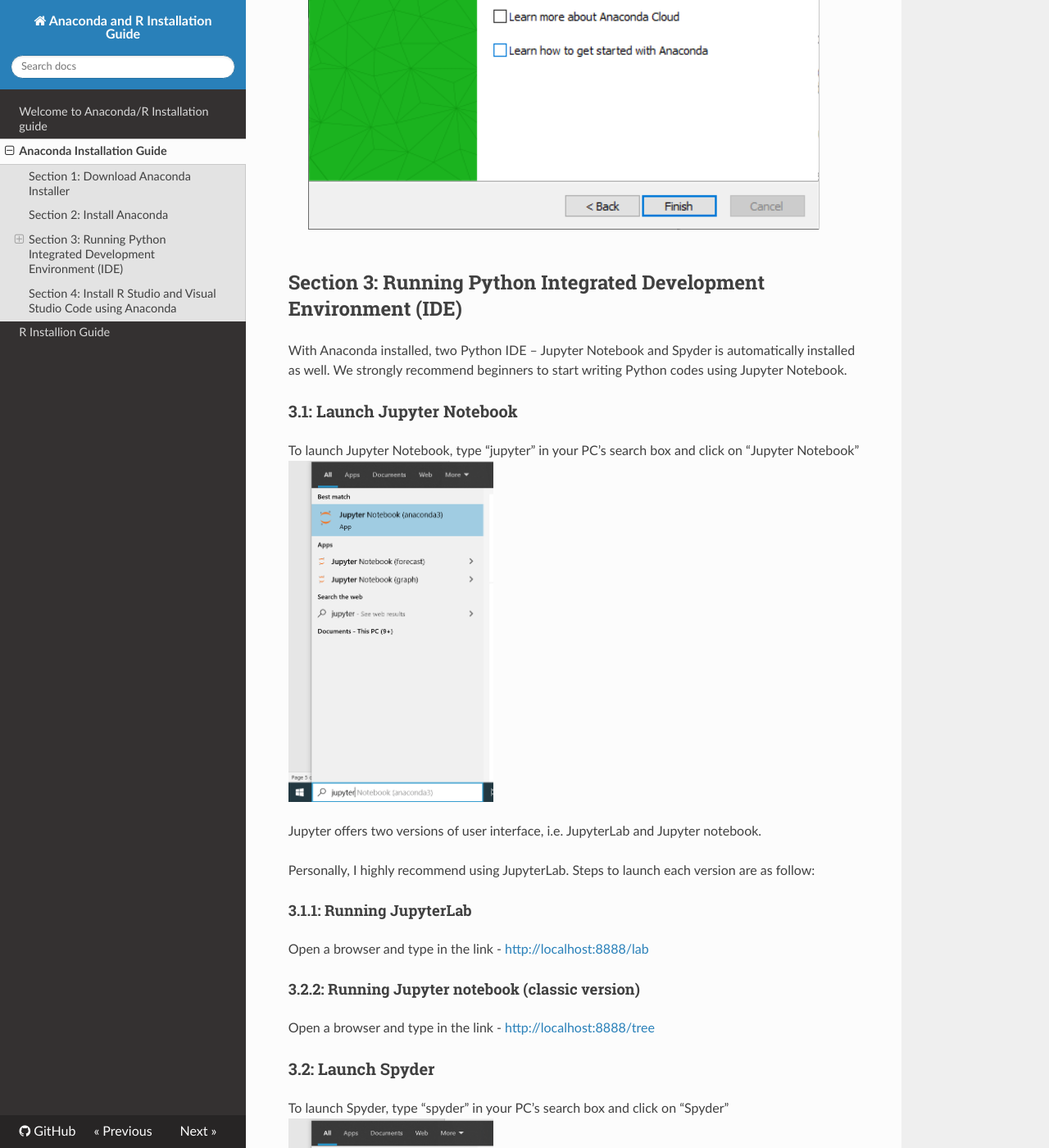
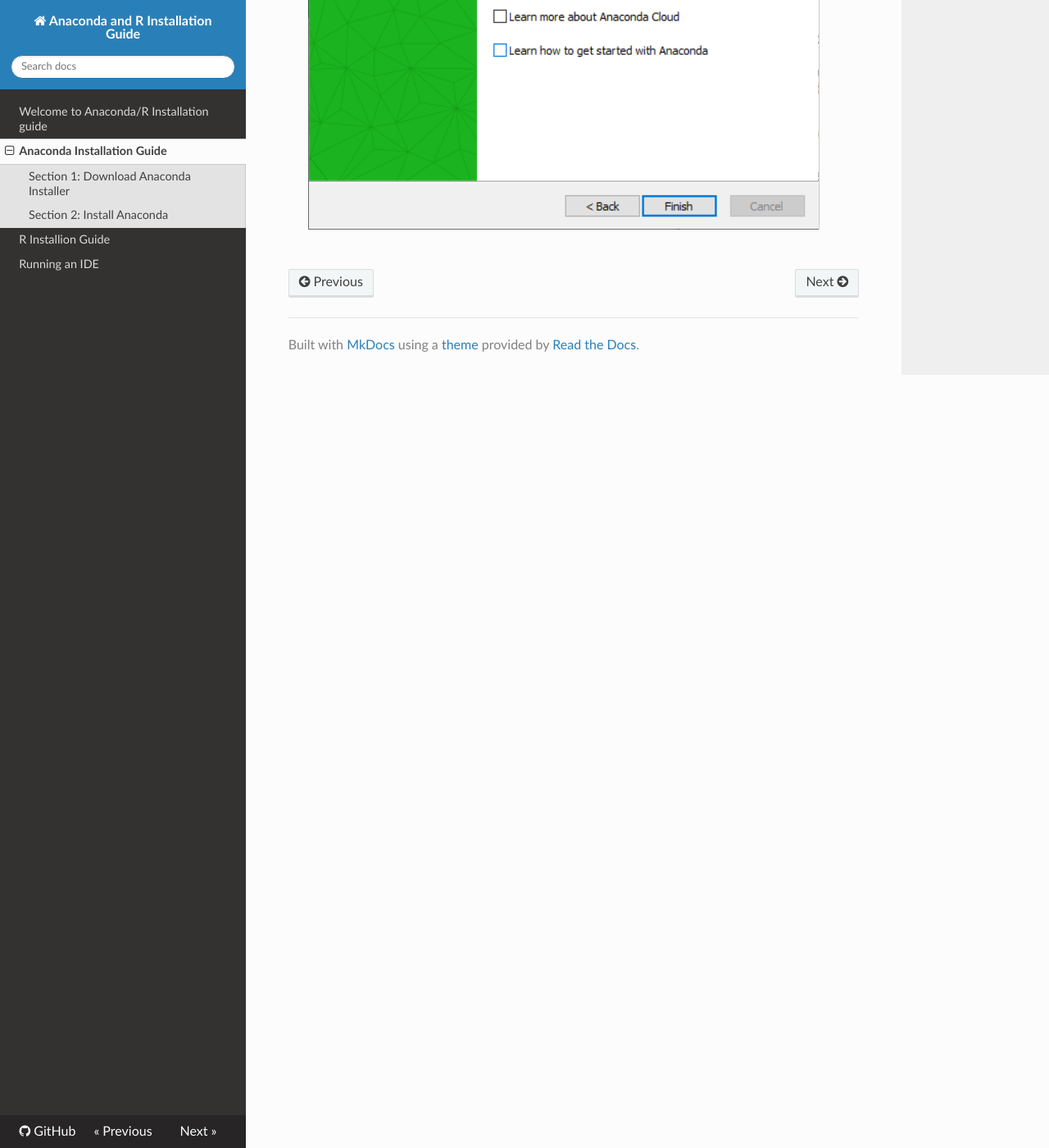
Before and after one commit to ongzhongfei/installer_guide, an MkDocs documentation site: the page built from docs/anaconda.md, in a window 1280 px wide and 1400 px high, scrolled down 4516 px. Shown: the whole window at 82% size. Built offline with MkDocs 1.6.1, drawn with Linux system fonts in a browser that asks for light colours; nearby versions of some CDN libraries; some of the changed text lies outside the part shown.

Commit message:
separate IDE

```diff
--- a/docs/anaconda.md
+++ b/docs/anaconda.md
@@ -1,6 +1,6 @@
 # Anaconda Installation Guide
 
-[comment]:  (Testing out my first mkdocs)
+[comment]: # (Testing out my first mkdocs)
 Dear Learners,
 
 Below you may find the steps to download and install Anaconda in your PC.
@@ -59,44 +59,3 @@
 
     ![Screenshot](img/inst6.png)
 <br></br>
-
-## Section 3: Running Python Integrated Development Environment (IDE)
-With Anaconda installed, two Python IDE – Jupyter Notebook and Spyder is automatically installed as well.
-We strongly recommend beginners to start writing Python codes using Jupyter Notebook.
-
-### 3.1: Launch Jupyter Notebook
-To launch Jupyter Notebook, type “jupyter” in your PC’s search box and click on “Jupyter Notebook”
-    <img src="../img/jupyter.png" width="250"/>
-    <!-- ![Screenshot](img/jupyter.png) -->
-
-Jupyter offers two versions of user interface, i.e. JupyterLab and Jupyter notebook.
-
-Personally, I highly recommend using JupyterLab. Steps to launch each version are as follow:
-
-#### 3.1.1: Running JupyterLab
-Open a browser and type in the link - [http://localhost:8888/lab](http://localhost:8888/lab)
-
-#### 3.2.2: Running Jupyter notebook (classic version)
-Open a browser and type in the link - [http://localhost:8888/tree](http://localhost:8888/tree)
-
-### 3.2: Launch Spyder
-To launch Spyder, type “spyder” in your PC’s search box and click on “Spyder”
-    <img src="../img/spyder.png"  width="250"/>
-    <!-- ![Screenshot](img/spyder.png) -->
-
-
-## Section 4: Install R Studio and Visual Studio Code using Anaconda
-It is also possible to download R Studio and Visual Studio Code using Anaconda.
-
-1. Launch **Anaconda Navigator**
-
-2. Look for **R Studio** and **Visual Studio Code** and click **Install**
-
-3. Afte the installation, click on **Launch** to launch the application
-
-
-**Last Updated: 7 September 2020**
-
-**Anaconda Version: Anaconda Individual Edition 2020.07**
-
-**Python Version: 3.8**
--- a/mkdocs.yml
+++ b/mkdocs.yml
@@ -1,6 +1,11 @@
 site_name: Anaconda  and R Installation Guide
 repo_url: https://github.com/ongzhongfei/installer_guide
 # edit_uri:
+nav:
+    - 'index.md'
+    - 'anaconda.md'
+    - 'r.md'
+    - 'Running IDE.md'
 
 theme:
   name: readthedocs
```
Also changed, not shown: docs/Running IDE.md (added, +42 -0 lines), docs/index.md (+1 -1 lines), site/404.html, site/anaconda/index.html, site/img/inst4.png, site/index.html, site/r/index.html, site/search.html, site/search/search_index.json, 1 other file.
